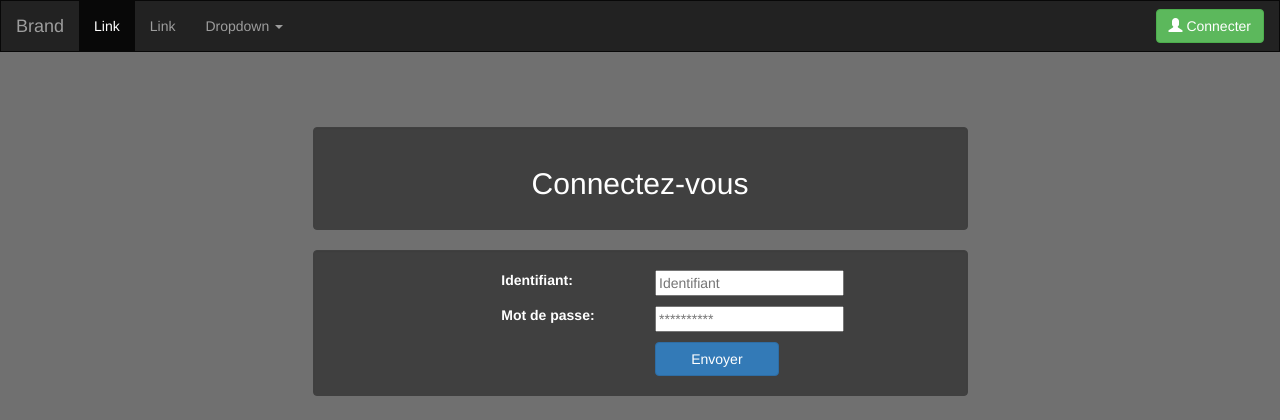
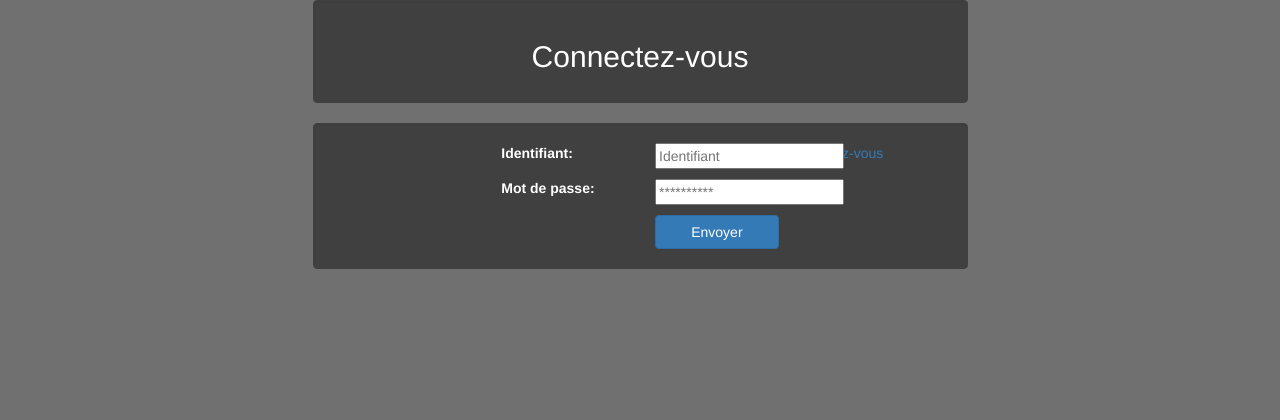
Before and after one commit to NanoNao/CI-PRO, a CodeIgniter app: the page made by application/views/login/auth.php in a window 1280 px wide. Shown: the top 420 px of the page. Run offline with CodeIgniter, Linux system fonts and the light colour scheme; some libraries are stand-ins or nearby versions.

Commit message:
Modification Auth
Ajout Model et modif controler

```diff
--- a/application/views/login/auth.php
+++ b/application/views/login/auth.php
@@ -1,5 +1,12 @@
 
 <!DOCTYPE html>
+
+<?php
+if (isset($this->session->userdata['logged_in'])) {
+
+    redirect('back');
+}
+?>
 <html lang="en">
 <head>
   <meta charset="utf-8">
@@ -40,51 +47,10 @@
     resize: none;
   }
   </style>
-  <nav class="navbar navbar-inverse">
-    <div class="container-fluid">
-      <!-- Brand and toggle get grouped for better mobile display -->
-      <div class="navbar-header">
-        <button type="button" class="navbar-toggle collapsed" data-toggle="collapse" data-target="#bs-example-navbar-collapse-1" aria-expanded="false">
-          <span class="sr-only">Toggle navigation</span>
-          <span class="icon-bar"></span>
-          <span class="icon-bar"></span>
-          <span class="icon-bar"></span>
-        </button>
-        <a class="navbar-brand" href="#">Brand</a>
-      </div>
-
-      <!-- Collect the nav links, forms, and other content for toggling -->
-      <div class="collapse navbar-collapse" id="bs-example-navbar-collapse-1">
-        <ul class="nav navbar-nav">
-          <li class="active"><a href="#">Link <span class="sr-only">(current)</span></a></li>
-          <li><a href="#">Link</a></li>
-          <li class="dropdown">
-            <a href="#" class="dropdown-toggle" data-toggle="dropdown" role="button" aria-haspopup="true" aria-expanded="false">Dropdown <span class="caret"></span></a>
-            <ul class="dropdown-menu">
-              <li><a href="#">Action</a></li>
-              <li><a href="#">Another action</a></li>
-              <li><a href="#">Something else here</a></li>
-              <li role="separator" class="divider"></li>
-              <li><a href="#">Separated link</a></li>
-              <li role="separator" class="divider"></li>
-              <li><a href="#">One more separated link</a></li>
-            </ul>
-          </li>
-        </ul>
-        <style media="screen">
-
-        </style>
-        <ul class="nav navbar-nav navbar-right">
-          <li><button type="submit" class="btn btn-success " style="margin-top:8px;"><span class="glyphicon glyphicon-user"></span>  Connecter</button></li>
 
 
-        </ul>
-      </div><!-- /.navbar-collapse -->
-    </div><!-- /.container-fluid -->
-  </nav>
-  <!--Fin Navbar-->
-
   <div class ="row">  <!-- Bouton connectez vous -->
+    <?php echo form_open('auth/user_login_process'); // debut du formulaire ?>
     <div class="col-md-6 col-md-offset-3 well">
       <h2 class="text-center">Connectez-vous</h2>
     </div>
@@ -101,7 +67,23 @@
               <p><input type="password" name="password" id="password" placeholder="**********"/></p>
               <button type="button" name="button"  class ="btn-primary btn btn-block">Envoyer</button>
             </div>
+            <div id="main">
+                                   <div id="login">
 
+                                       <?php
+                                      // echo "<div class='error_msg'>";
+                                       if (isset($error_message)) {
+                                            echo '<div class="alert alert-danger" role="alert">Identifiants invalide</div>';
+                                       }
+                                       echo validation_errors();
+                                      // echo "</div>";
+                                       ?>
+                                       <a href="<?php echo base_url() ?>auth/user_registration_show">Inscrivez-vous</a>
+
+
+                                       <?php echo form_close(); ?>
+                                   </div>
+                               </div>
           </div>
         </div>
       </div>
```
Also changed, not shown: application/models/login_Model.php (added, +65 -0 lines).
